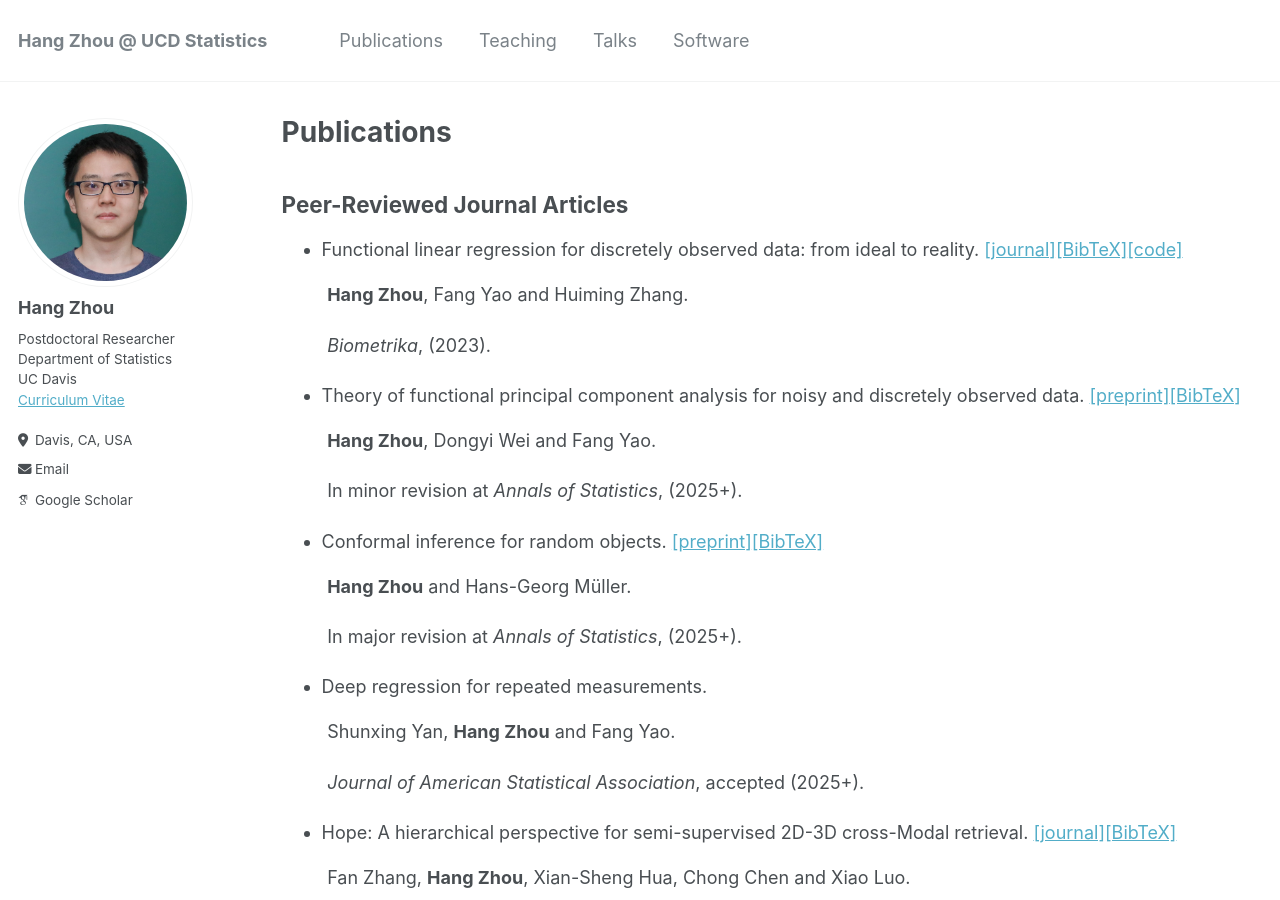
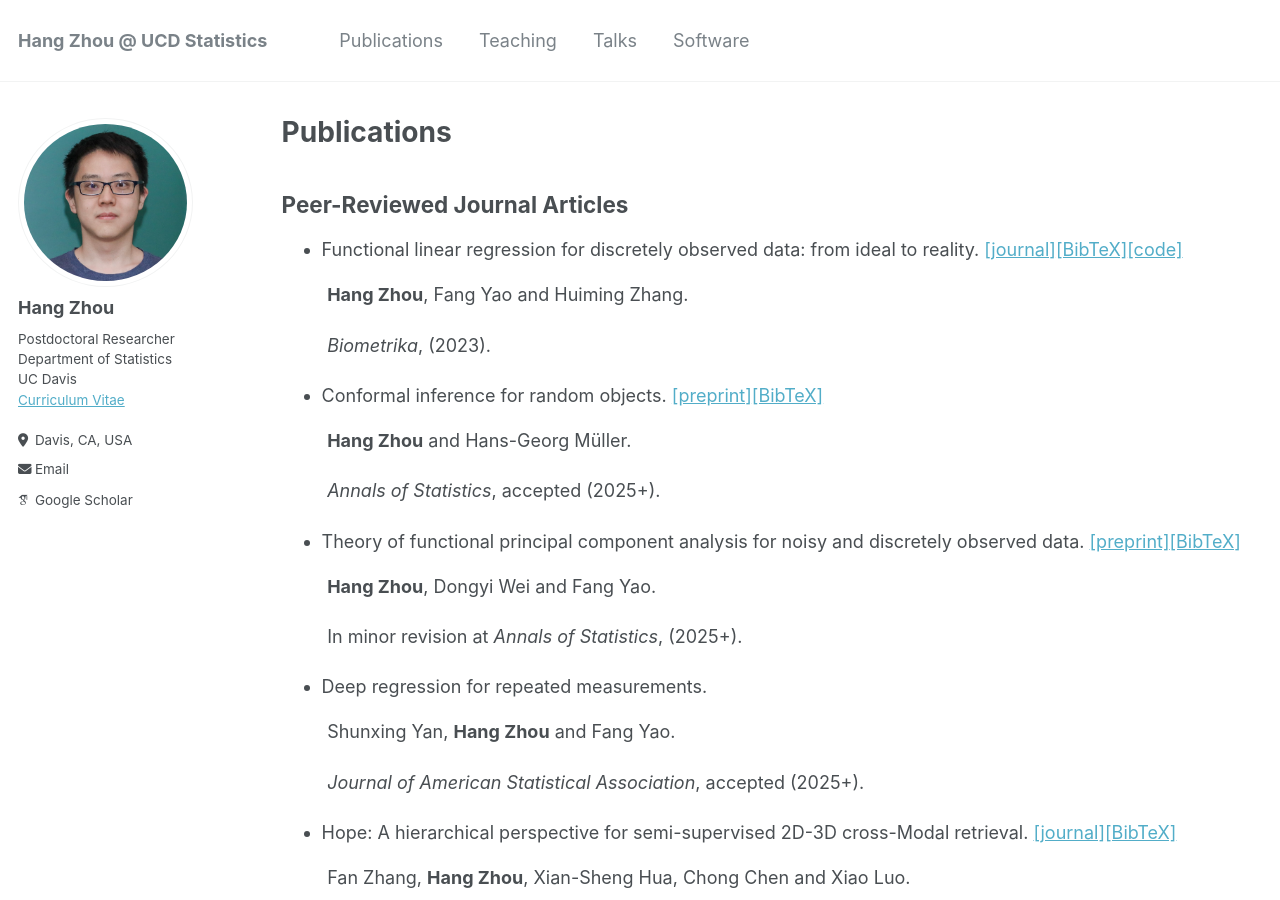
Before and after one commit to hg-zh/hg-zh.github.io, a Jekyll site: the page built from _pages/publications.md, in a window 1280 px wide and 900 px high. Built offline with Jekyll 4.4.1, drawn with Linux system fonts in a browser that asks for light colours; some web fonts are replaced; part of the change alters nothing that is shown.

Commit message:
Update publications.md

```diff
--- a/_pages/publications.md
+++ b/_pages/publications.md
@@ -12,6 +12,11 @@ author_profile: true
 
 &nbsp;&nbsp;&nbsp;&nbsp;&nbsp;&nbsp;&nbsp;&nbsp; *Biometrika*, (2023).
 
+- Conformal inference for random objects. [\[preprint\]](https://arxiv.org/abs/2405.00294)[\[BibTeX\]](https://hg-zh.github.io/files/arXiv_OC)
+
+&nbsp;&nbsp;&nbsp;&nbsp;&nbsp;&nbsp;&nbsp;&nbsp; **Hang Zhou** and Hans-Georg Müller.
+
+&nbsp;&nbsp;&nbsp;&nbsp;&nbsp;&nbsp;&nbsp;&nbsp;  *Annals of Statistics*, accepted (2025+).
 
 - Theory of functional principal component analysis for noisy and discretely observed data. [\[preprint\]](https://arxiv.org/abs/2209.08768)[\[BibTeX\]](https://hg-zh.github.io/files/arXiv_FPCA)
 
@@ -19,11 +24,7 @@ author_profile: true
 
 &nbsp;&nbsp;&nbsp;&nbsp;&nbsp;&nbsp;&nbsp;&nbsp; In minor revision at  *Annals of Statistics*,  (2025+).
 
-- Conformal inference for random objects. [\[preprint\]](https://arxiv.org/abs/2405.00294)[\[BibTeX\]](https://hg-zh.github.io/files/arXiv_OC)
 
-&nbsp;&nbsp;&nbsp;&nbsp;&nbsp;&nbsp;&nbsp;&nbsp; **Hang Zhou** and Hans-Georg Müller.
-
-&nbsp;&nbsp;&nbsp;&nbsp;&nbsp;&nbsp;&nbsp;&nbsp; In major revision at *Annals of Statistics*,  (2025+).
 
 - Deep regression for repeated measurements.
 
```
